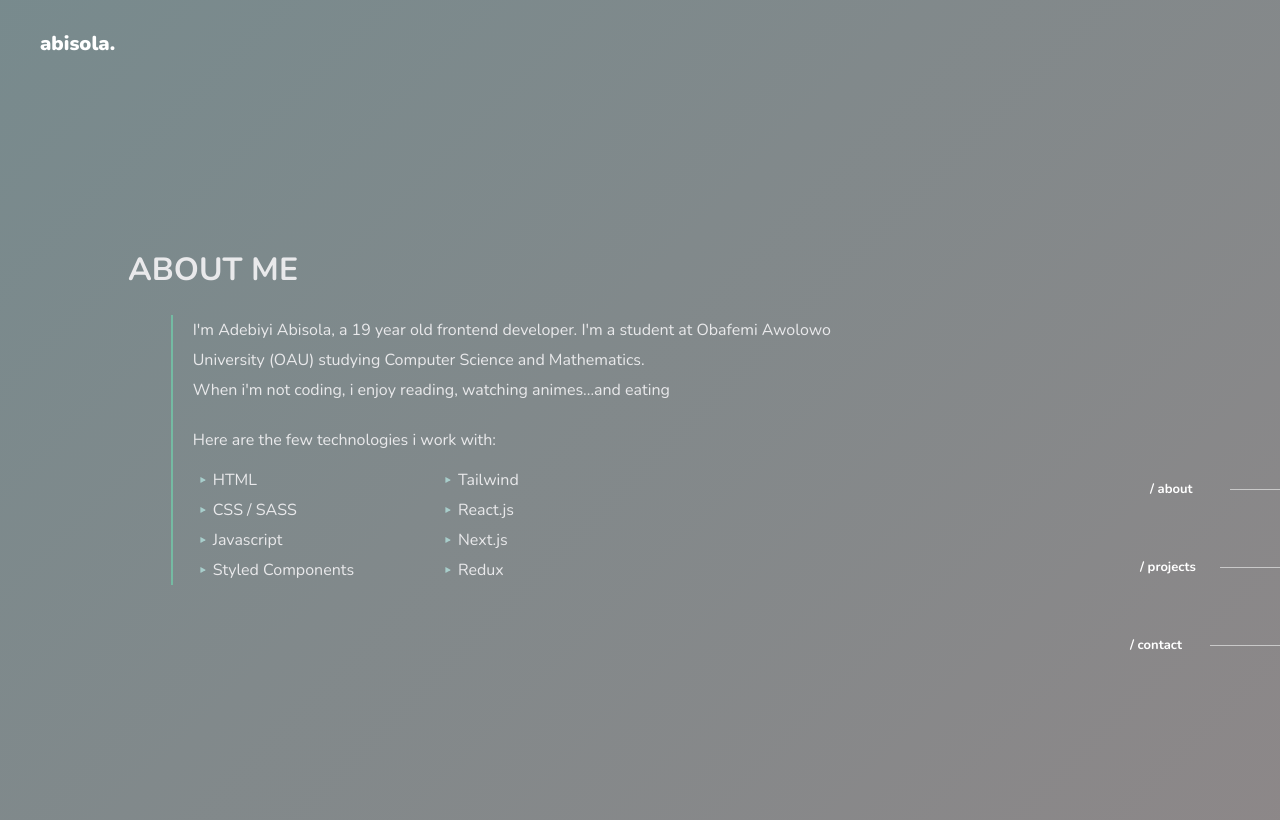
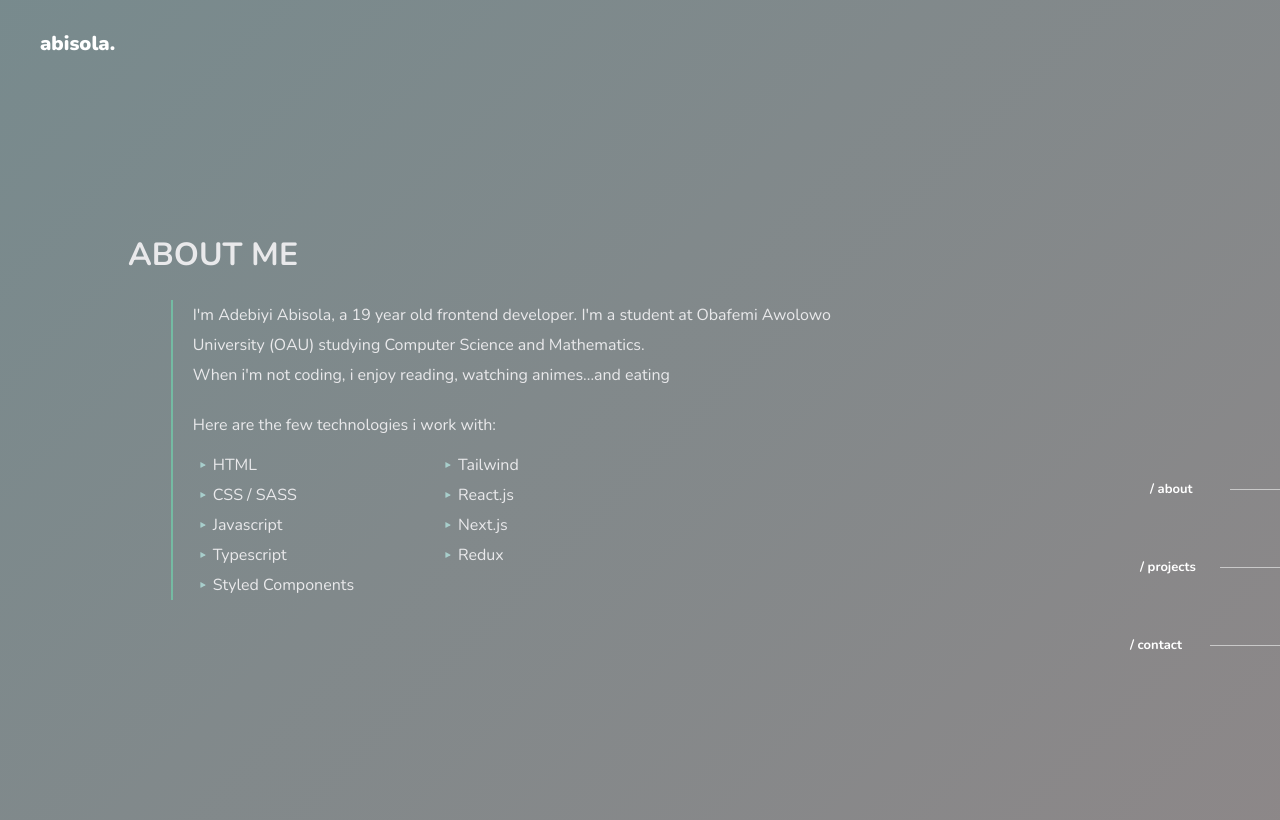
Before and after one commit to bisoladebiyi/my-portfolio, a React (Create React App) app: page /about in a window 1280 px wide. Built offline with nearby package versions, Linux system fonts and the light colour scheme.

Commit message:
updated skills

```diff
--- a/src/pages/about.jsx
+++ b/src/pages/about.jsx
@@ -31,6 +31,10 @@ const About = () => {
                             <div className="tech">
                                 <img className="arrow" src={arrow} alt="icon"  />
                                 <p>Javascript</p>
+                            </div>
+                            <div className="tech">
+                                <img className="arrow" src={arrow} alt="icon"  />
+                                <p>Typescript</p>
                             </div>
                             <div className="tech">
                                 <img className="arrow" src={arrow} alt="icon"  />
```
